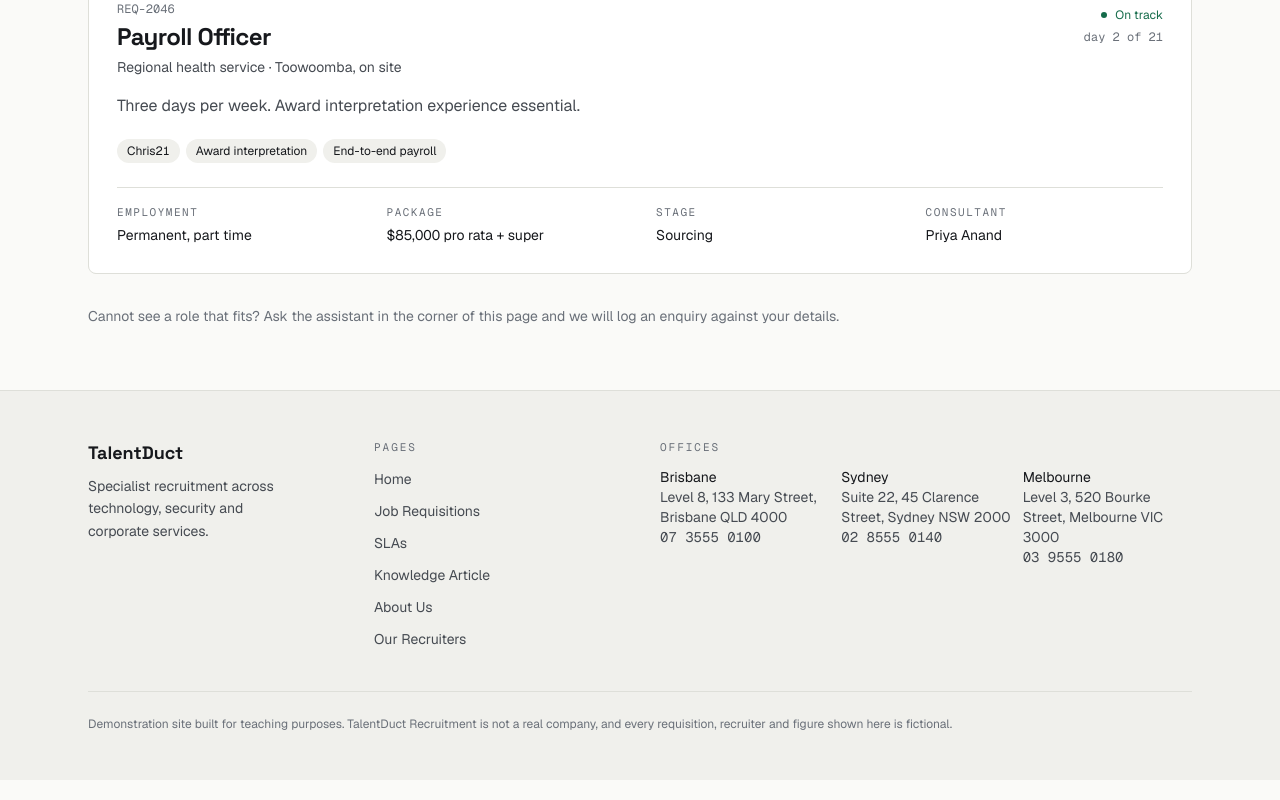
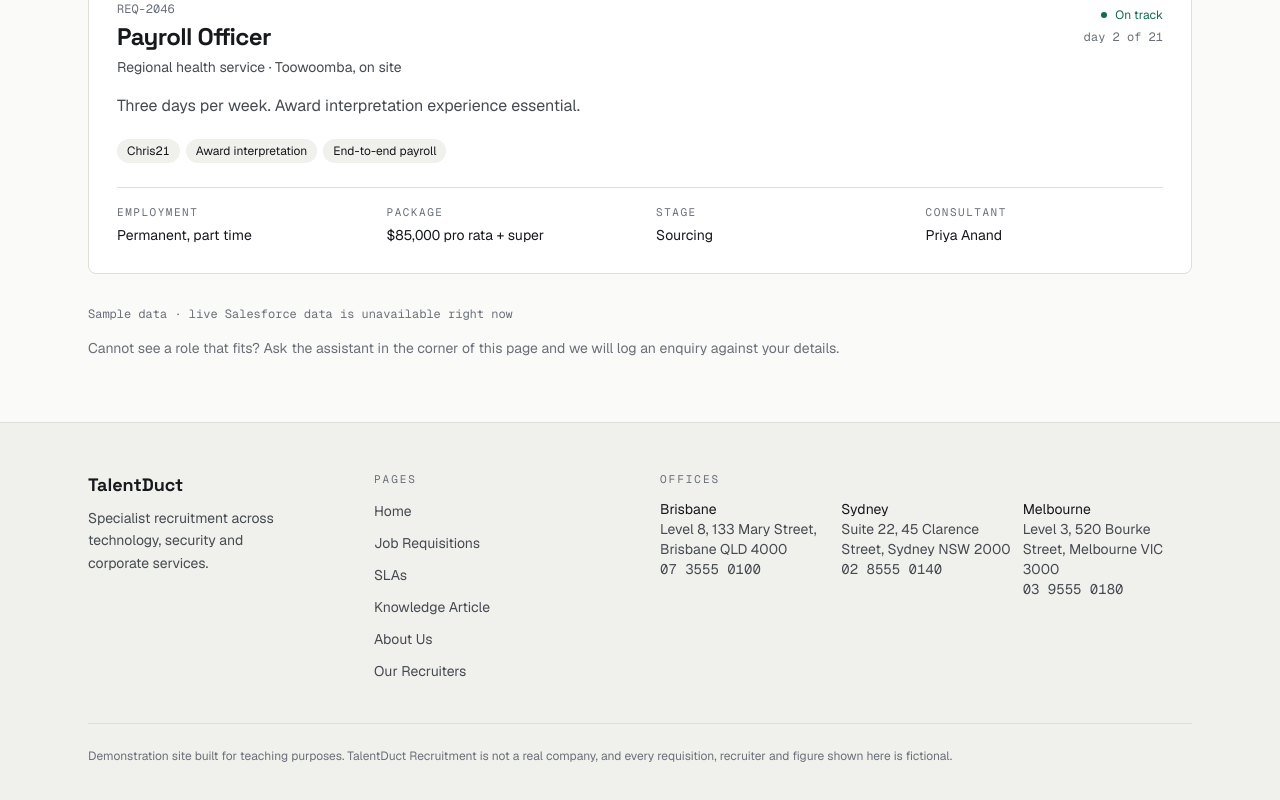
Before and after one commit to ifb201talentduct/talentduct-web, a Next.js app: page /requisitions in a window 1280 px wide. Shown: the part 1965-2765 px from the top of the page. Built offline with nearby package versions, Linux system fonts and the light colour scheme.

Commit message:
Show live requisitions from Salesforce, with sample data as fallback

```diff
--- a/app/requisitions/page.tsx
+++ b/app/requisitions/page.tsx
@@ -1,13 +1,19 @@
 import type { Metadata } from 'next';
 import { PageHeader, SlaBadge } from '@/components/SiteChrome';
 import { REQUISITIONS } from '@/lib/site-data';
+import { getLiveRequisitions } from '@/lib/sf-data';
+
+export const dynamic = 'force-dynamic';
 
 export const metadata: Metadata = {
   title: 'Job Requisitions | TalentDuct Recruitment',
   description: 'Open roles across technology, security and corporate services.',
 };
 
-export default function RequisitionsPage() {
+export default async function RequisitionsPage() {
+  const live = await getLiveRequisitions();
+  const requisitions = live ?? REQUISITIONS;
+
   return (
     <>
       <PageHeader
@@ -18,7 +24,7 @@ export default function RequisitionsPage() {
 
       <div className="mx-auto max-w-6xl px-6 py-16">
         <div className="tabular grid gap-px overflow-hidden rounded-lg border border-line bg-line">
-          {REQUISITIONS.map((req) => (
+          {requisitions.map((req) => (
             <article key={req.ref} className="bg-card p-7">
               <div className="flex flex-wrap items-start justify-between gap-4">
                 <div>
@@ -70,7 +76,13 @@ export default function RequisitionsPage() {
           ))}
         </div>
 
-        <p className="mt-8 text-sm text-muted">
+        <p className="mt-8 font-[family-name:var(--font-geist-mono)] text-xs text-muted">
+          {live
+            ? `Live from Salesforce · ${requisitions.length} open requisitions`
+            : 'Sample data · live Salesforce data is unavailable right now'}
+        </p>
+
+        <p className="mt-4 text-sm text-muted">
           Cannot see a role that fits? Ask the assistant in the corner of this page and we will
           log an enquiry against your details.
         </p>
```
